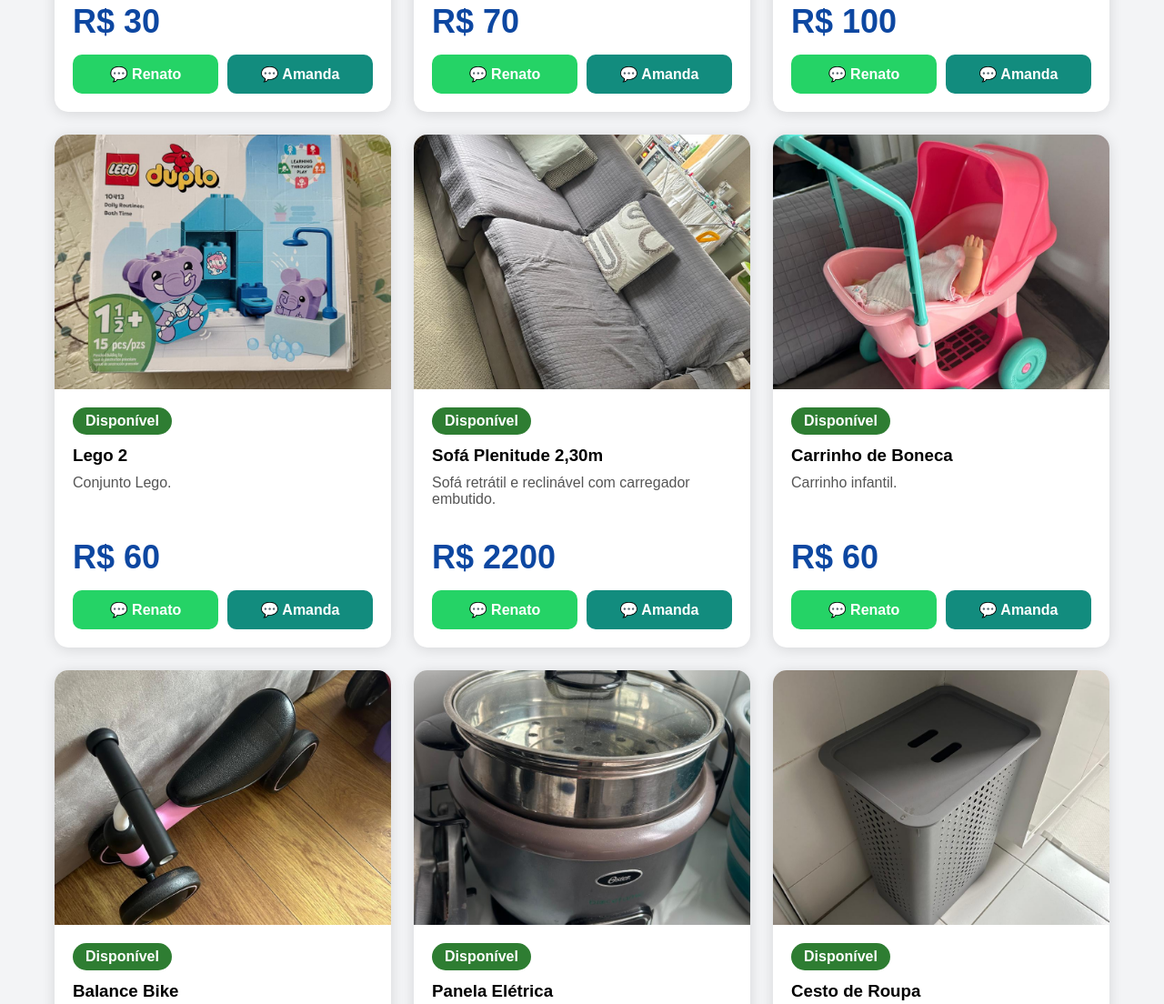
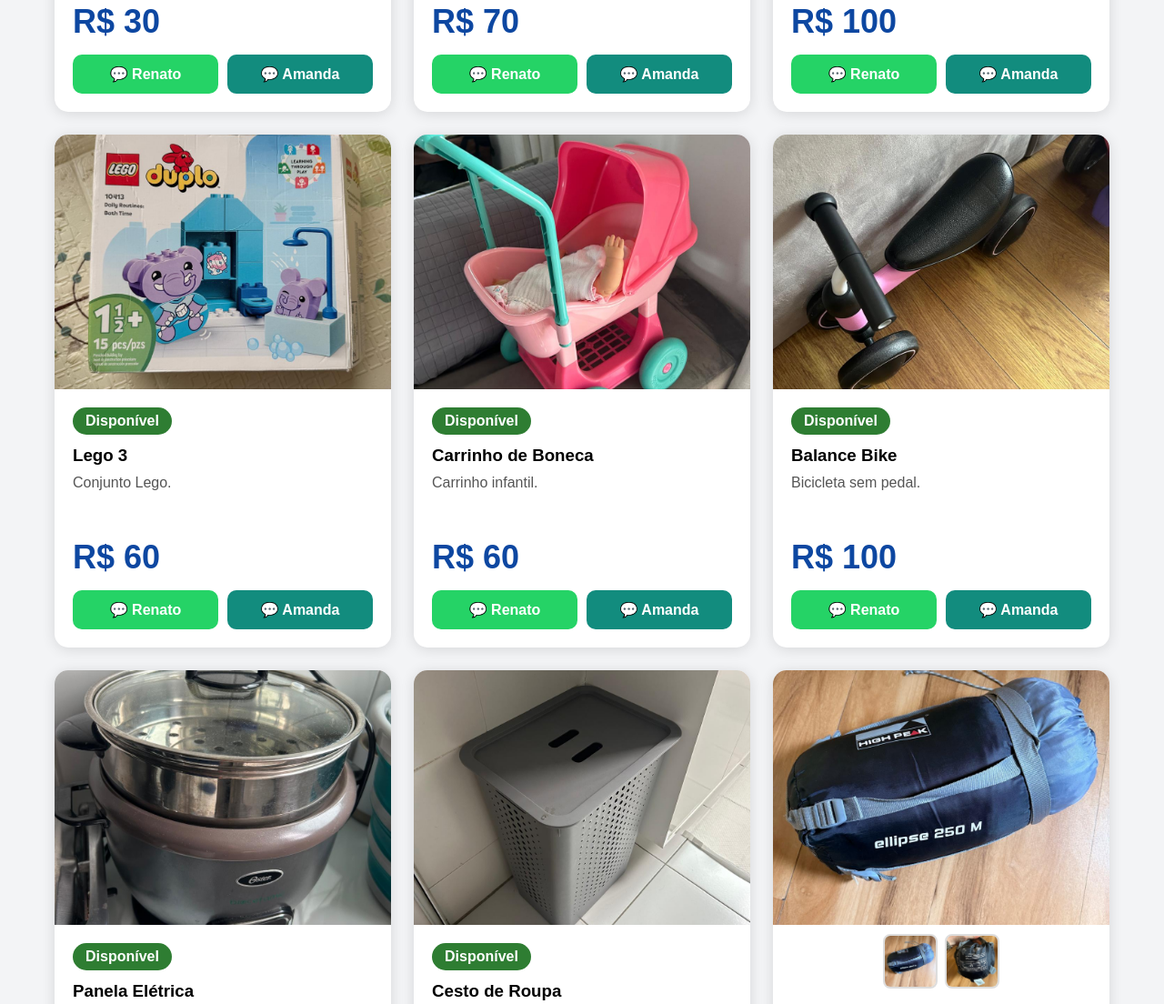
Before and after one commit to renaatoaalves/Cecilia-vai-pra-Londres, a plain HTML site: page index.html in a window 1280 px wide. Shown: the part 1160-2264 px from the top of the page at 91% size. Drawn offline with Linux system fonts and the light colour scheme.

Commit message:
Add files via upload

```diff
--- a/index.html
+++ b/index.html
@@ -387,7 +387,7 @@ descricao:"Conjunto Lego."
 },
 {
 foto:"16. Lego2_R$60.jpeg",
-nome:"Lego 2",
+nome:"Lego 3",
 preco:60,
 status:"disponivel",
 descricao:"Conjunto Lego."
@@ -403,7 +403,7 @@ descricao:"Preço a definir."
 foto:"22. SofáPlenitude_2,30.jpeg",
 nome:"Sofá Plenitude 2,30m",
 preco:2200,
-status:"disponivel",
+status:"vendido",
 descricao:"Sofá retrátil e reclinável com carregador embutido."
 },
 {
@@ -474,7 +474,7 @@ descricao:"Cesto organizador."
   ],
   nome:"Mochilão Quechua 40L",
   preco:100,
-  status:"disponivel",
+  status:"vendido",
   descricao:"Mochilão cargueiro de trilha."
 },
 {
@@ -512,7 +512,7 @@ descricao:"Cesto organizador."
   foto:"49. MixerManual.jpeg",
   nome:"Processador Manual",
   preco:15,
-  status:"disponivel",
+  status:"vendido",
   descricao:"Processador manual."
 },
 {
@@ -526,7 +526,7 @@ descricao:"Cesto organizador."
   foto:"51. Filtro_Electrolux.jpeg",
   nome:"Purificador de Água Electrolux",
   preco:250,
-  status:"disponivel",
+  status:"vendido",
   descricao:"Purificador Electrolux com opções de água natural, fria e gelada."
 },
 {
@@ -540,7 +540,7 @@ descricao:"Cesto organizador."
   foto:"53. FondueEletrico.jpeg",
   nome:"Fondue Elétrico Oster",
   preco:120,
-  status:"disponivel",
+  status:"vendido",
   descricao:"Conjunto elétrico para fondue Oster com garfos coloridos - POUCO USADO."
 },
 {
```
